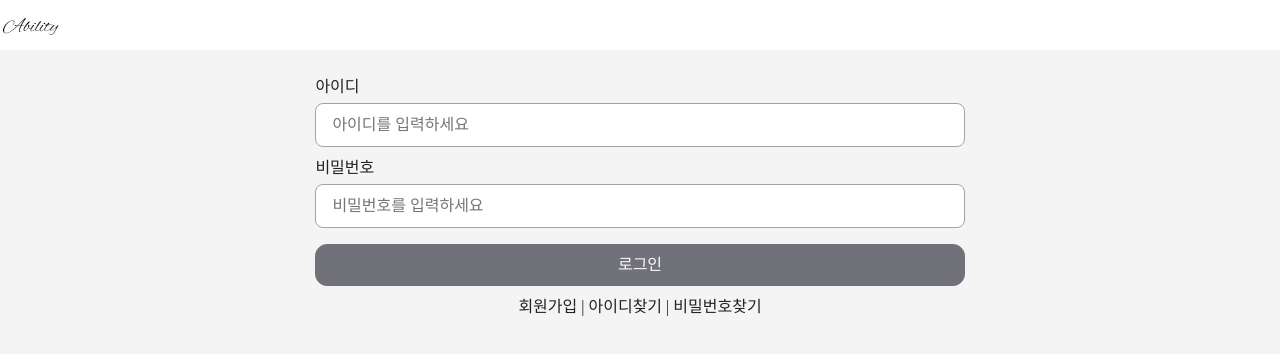
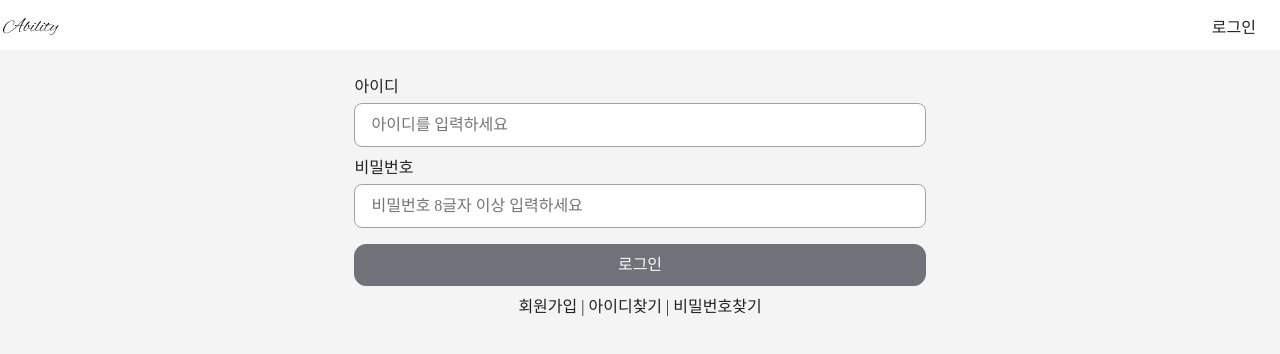
Before and after one commit to meteor-or/Ability-viewer, a React (Create React App) app: page /login in a window 1280 px wide. Shown: the top 354 px of the page. Built offline with nearby package versions, Linux system fonts and the light colour scheme; a web font is replaced by a local one.

Commit message:
[Fix] 로그인 상태 관리 함수 수정
- 에러 메세지 확인하려고 비동기 처리, 문법 수정
- form 태그 오타 수정
- input 태그 속성 추가
- Header.js 로그인 상태관리

```diff
--- a/src/Page/LoginPage.js
+++ b/src/Page/LoginPage.js
@@ -11,15 +11,14 @@ const LoginPage = () => {
 	const [loginPw, setLoginPw] = useState("")
 
 
-
 	return (
 		<div id='loginPage'>
 			<div className='px-24 py-24 w-full flex f-column f-ai-center'>
-				<from method="post" id="authForm">
+				<form>
 					<label htmlFor="IoginId">아이디</label>
 					<input type="text"
 					id="loginId"
-					className='unset border-box w-full bg-white br-8 px-16 py-12 b-400 my-8 active-b-800 pretendard fs-16'
+					className=' border-box w-full bg-white br-8 px-16 py-12 b-400 my-8 active-b-800 pretendard fs-16'
 					placeholder="아이디를 입력하세요"
 					onChange={(e)=>{setLoginId(e.target.value)}}
 					required>
@@ -29,16 +28,21 @@ const LoginPage = () => {
 					<input type="password"
 					id="loginPw"
 					className='unset border-box w-full bg-white br-8 px-16 py-12 b-400 my-8 active-b-800 pretendard fs-16'
-					placeholder="비밀번호를 입력하세요"
-					onChange={(e)=>{setLoginPw(e.target.value)}}>
+					placeholder="비밀번호 8글자 이상 입력하세요"
+					minLength={8}
+					onChange={(e)=>{setLoginPw(e.target.value)}}
+					required>
 					</input>
 
+					<div className='errorBox' style={{color:"red"}}>{userStore.failedLogin && <p>아이디나 비밀번호를 다시 확인해주세요</p>}</div>
 					<button
+					type='submit'
 					className='unset border-box br-12 b-500 bg-500 tc-50 w-full px-16 py-12 my-8'
 					style={{textAlign: 'center', cursor: 'pointer'}}
 					onClick={()=>{userStore.handleLogin(loginId,loginPw)}}>로그인</button>
-				</from>
-				<div className='errorBox'></div>
+				</form>
+
+
 				<ul className='flex'>
 					<li className='mr-4'><Link to="/signup">회원가입 |</Link></li>
 					<li className='mr-4'><Link to="/find_id">아이디찾기 |</Link></li>
--- a/src/components/Header.js
+++ b/src/components/Header.js
@@ -1,14 +1,27 @@
 import React from 'react'
+import { Link } from 'react-router-dom'
 import { LogoFull } from './Logo'
 
+import indexStore from '../store/indexStore'
+import { observer } from 'mobx-react'
+
 const Header = () => {
+	const {userStore} = indexStore();
+
 	return (
-		<header className='h-50 flex f-ai-center'>
+		<header className='h-50 flex f-ai-center f-jc-between'>
 			<h1>
 				<LogoFull />
 			</h1>
+			<div className='pr-24'>
+				{userStore.logged
+				? <Link to="/list">글목록</Link>
+				: <Link to="/login">로그인</Link>
+				}
+
+			</div>
 		</header>
 	)
 }
 
-export default Header
+export default observer(Header)
--- a/src/store/userStore.js
+++ b/src/store/userStore.js
@@ -1,16 +1,19 @@
 import axios from 'axios';
-import { observable, action, makeObservable, configure } from 'mobx';
+import { observable, action, makeObservable, configure} from 'mobx';
 
 // action으로만 observable(state) 수정하도록 설정
 configure({ enforceActions: 'observed' });
 
 class UserStore {
-	userToken = false;
+
+	logged = false;
+	failedLogin = false;
 
   constructor() {
     makeObservable(this,
       {
-        userToken: observable,
+        logged: observable,
+				failedLogin: observable,
 
         handleLogin: action,
       }
@@ -21,21 +24,20 @@ class UserStore {
 		const request = {
 			"id" : id,
 			"password" : pw
-		}
+		};
+		this.#setLogin(request);
+	}
 
+
+	async #setLogin (request) {
 		try {
-				axios({
-				method: "post",
-				url: "https://ability-backend.azurewebsites.net/login",
-				data: request,
-			});
-			this.userToken = true;
-		} catch(error) {
-			console.log({error})
+			const response = await axios.post('https://ability-backend.azurewebsites.net/login', request);
+			this.logged = true
+		} catch (err) {
+			this.failedLogin = true
 		}
   }
 }
-
 const userStore = new UserStore();
 
 export default userStore;
```
